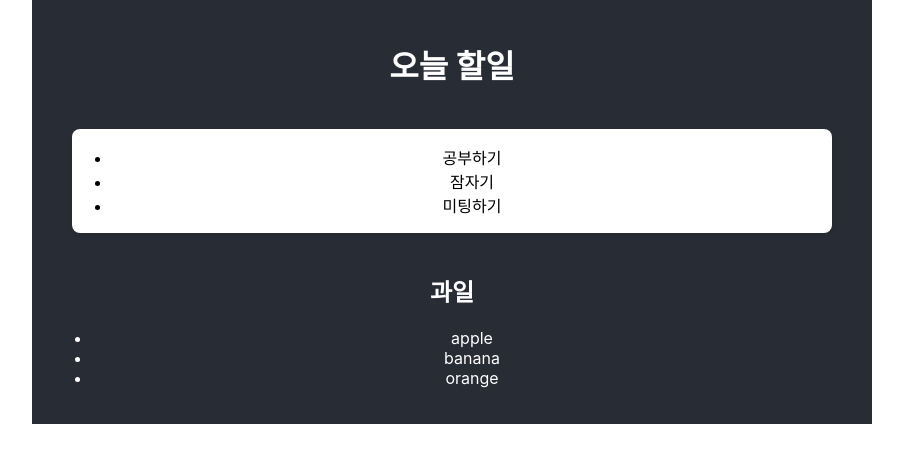
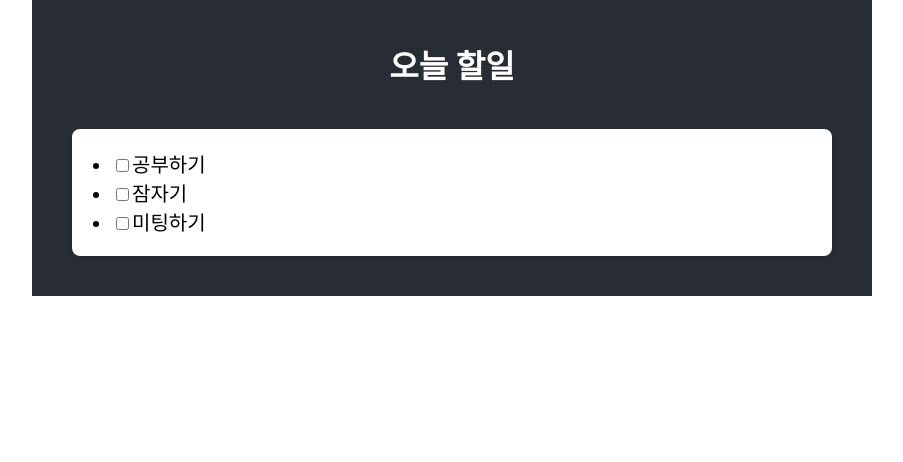
Before and after one commit to K0hun/React, a React (Create React App) app: page / in a window 1280 px wide. Shown: the top 462 px of the page, without its empty margins (188-1091 px from the left). Built offline with nearby package versions, Linux system fonts and the light colour scheme.

Commit message:
체크박스 기능 추가

```diff
--- a/src/App.css
+++ b/src/App.css
@@ -4,6 +4,8 @@
   box-shadow: 0 2px 4px rgba(0, 0, 0, 0.1);
   overflow: hidden;
   color: black;
+  text-align: left;
+  font-size: 20px;
 }
 
 .container {
--- a/src/App.tsx
+++ b/src/App.tsx
@@ -2,7 +2,6 @@
 import logo from "./logo.svg";
 import "./App.css";
 import TodoList from "./Todolist";
-import MapTest from "./MapTest";
 
 {
   /*
@@ -18,7 +17,6 @@
   return (
     <div className="container">
       <TodoList></TodoList>
-      <MapTest></MapTest>
     </div>
   );
 }
--- a/src/Todolist.tsx
+++ b/src/Todolist.tsx
@@ -1,20 +1,30 @@
 import React, { useState } from "react";
 
 type Todo = {
-    id : number;
-    text : string;
-    isCehcked : boolean;
-}
+  id: number;
+  text: string;
+  isChecked: boolean;
+};
 
 const TodoList: React.FC = () => {
   const title: string = "오늘 할일";
 
   // 구조분해할당
   const [todos, setTodos] = useState<Todo[]>([
-    {id: 1,text: "공부하기",isCehcked: false},
-    {id: 2,text: "잠자기",isCehcked: false},
-    {id: 3,text: "미팅하기",isCehcked: false},
+    { id: 1, text: "공부하기", isChecked: false },
+    { id: 2, text: "잠자기", isChecked: false },
+    { id: 3, text: "미팅하기", isChecked: false },
   ]);
+
+  const handleCheckedChange = (itemId: number) => {
+    setTodos((prevItems) => {
+      return prevItems.map((item) => {
+        return item.id === itemId
+          ? { ...item, isChecked: !item.isChecked }
+          : item;
+      });
+    });
+  };
 
   return (
     <div>
@@ -23,11 +33,25 @@
       <div className="container">
         <div className="board">
           <ul>
-            {
-                todos.map((todo, index) =>{
-                    return <li key={index}>{todo.text}</li>;
-                })
-            }
+            {todos.map((todo) => {
+              return (
+                <li key={todo.id}>
+                  <input
+                    type="checkbox"
+                    onChange={() => {
+                      handleCheckedChange(todo.id);
+                    }}
+                  ></input>
+                  <span>
+                    {todo.isChecked ? (
+                      <del>{todo.text}</del>
+                    ) : (
+                      <span>{todo.text}</span>
+                    )}
+                  </span>
+                </li>
+              );
+            })}
           </ul>
         </div>
       </div>
```
